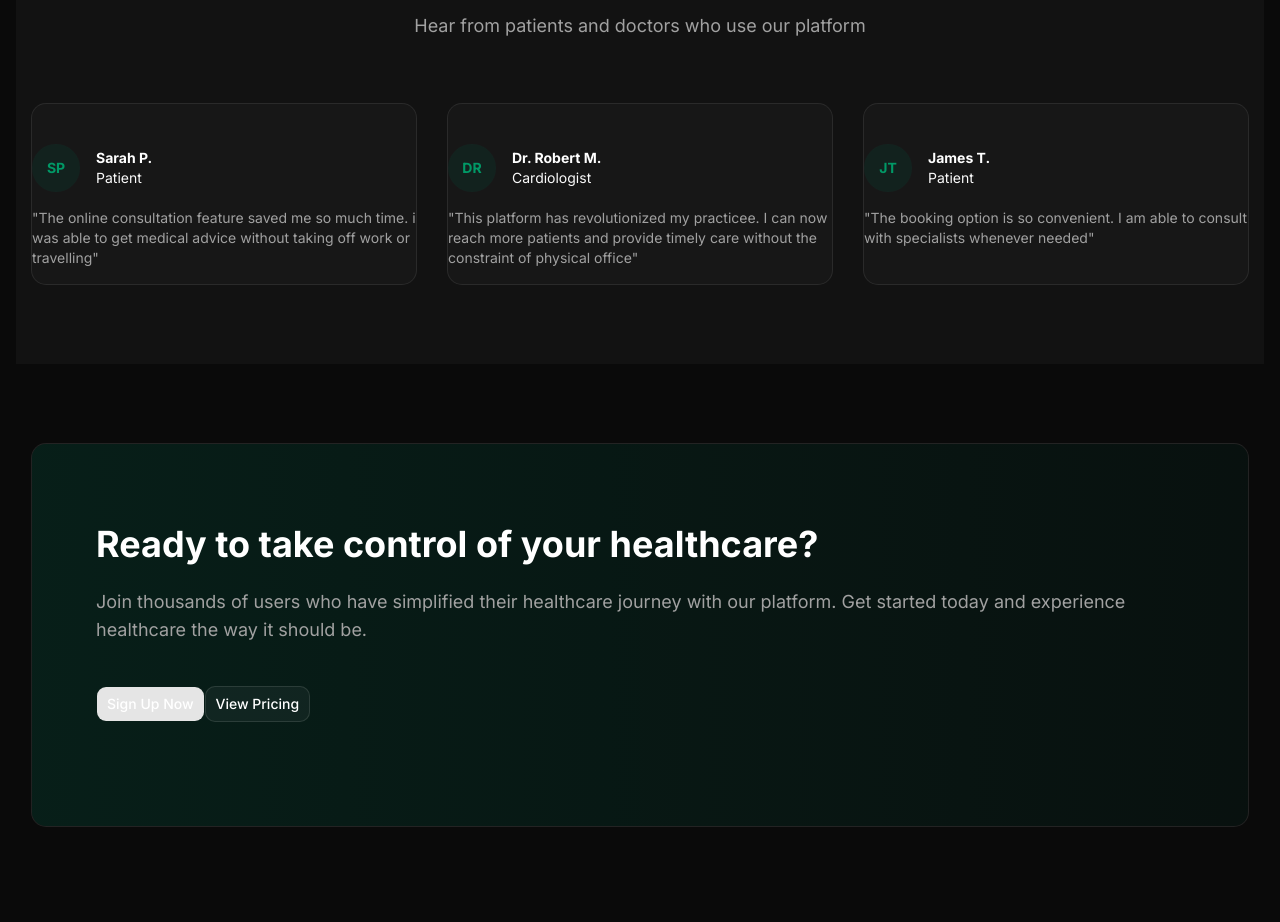
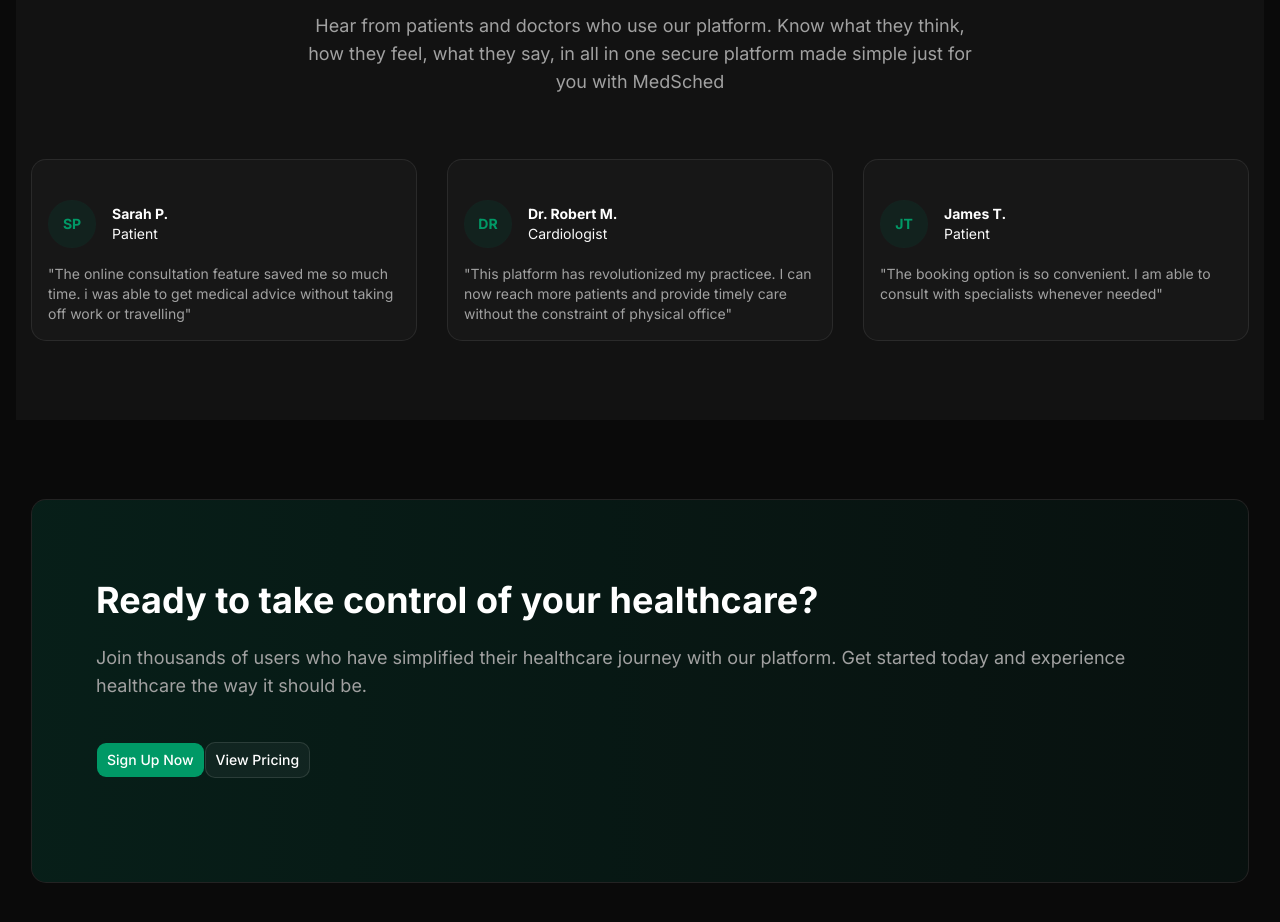
Before and after one commit to surbhikumari2309/MedSched, a Next.js app: page / in a window 1280 px wide. Shown: the part 2240-3162 px from the top of the page. Built offline with nearby package versions, Linux system fonts and the light colour scheme; no server answers.

Commit message:
admin dashboard UI created successfully

```diff
--- a/app/page.jsx
+++ b/app/page.jsx
@@ -126,7 +126,7 @@ export default function Home() {
 
                       </h2>
                       <p className="text-muted-foreground text-lg max-w-2xl mx-auto">
-                        Hear from patients and doctors who use our platform
+                        Hear from patients and doctors who use our platform. Know what they think, how they feel, what they say, in all in one secure platform made simple just for you with MedSched
                       </p>
                 </div>
                 <div className="grid grid-cols-1 md:grid-cols-2 lg:grid-cols-3 gap-8">
@@ -136,7 +136,7 @@ export default function Home() {
                         key={index}
                         className= "border-emerald-90/20 hover:border-emerald-800/40 transition-all duration-300"
                       >
-                        <cardContent className= "pt-6">
+                        <CardContent className= "pt-6">
                           <div className="flex items-center mb-4">
                             <div className= "w-12 h-12 rounded-full bg-emerald-900/20 flex items-center justify-center mr-4">
                                 <span className= "text-emerald-600 font-bold">
@@ -155,7 +155,7 @@ export default function Home() {
                               &quot;{testimonial.quote}&quot;
                             </p>
 
-                        </cardContent>
+                        </CardContent>
 
 
                       </Card>
@@ -181,10 +181,10 @@ export default function Home() {
                     <div className="text-3xl md:text-4xl font-bold text-white mb-6">
                       <Button
                          size="lg"
-                         className="ng-emerald-600 text-white hover:bg-emerald-700"
+                         className="bg-emerald-600 text-white hover:bg-emerald-700"
                          asChild
                       >
-                        <Link href= " ">Sign Up Now</Link>
+                        <Link href= "/onboarding">Sign Up Now</Link>
                       </Button>
                       <Button
                          asChild
--- a/middleware.js
+++ b/middleware.js
@@ -1,6 +1,26 @@
-import { clerkMiddleware } from '@clerk/nextjs/server';
+import { clerkMiddleware , createRouteMatcher } from '@clerk/nextjs/server';
+import { NextResponse } from 'next/server';
 
-export default clerkMiddleware();
+const isProtectedRoute = createRouteMatcher([
+    "/doctors(.*)",
+    "/onboarding(.*)",
+    "/doctor(.*)",
+    "/admin(.*)",
+    // "/video-call(.*)",
+    "/appointments(.*)",
+]);
+
+export default clerkMiddleware( async (auth, req) => {
+    const { userId } = await auth();
+
+    if (!userId && isProtectedRoute(req)) {
+        const { redirectToSignIn } = await auth();
+
+        return redirectToSignIn();
+    }
+
+    return NextResponse.next();
+});
 
 export const config = {
     matcher: [
--- a/package.json
+++ b/package.json
@@ -22,6 +22,7 @@
     "react": "19.2.4",
     "react-dom": "19.2.4",
     "react-hook-form": "^7.80.0",
+    "react-spinners": "^0.17.0",
     "shadcn": "^4.11.0",
     "sonner": "^2.0.7",
     "tailwind-merge": "^3.6.0",
```
Also changed, not shown: 2 other files (tests, documents, lock files or other folders).
